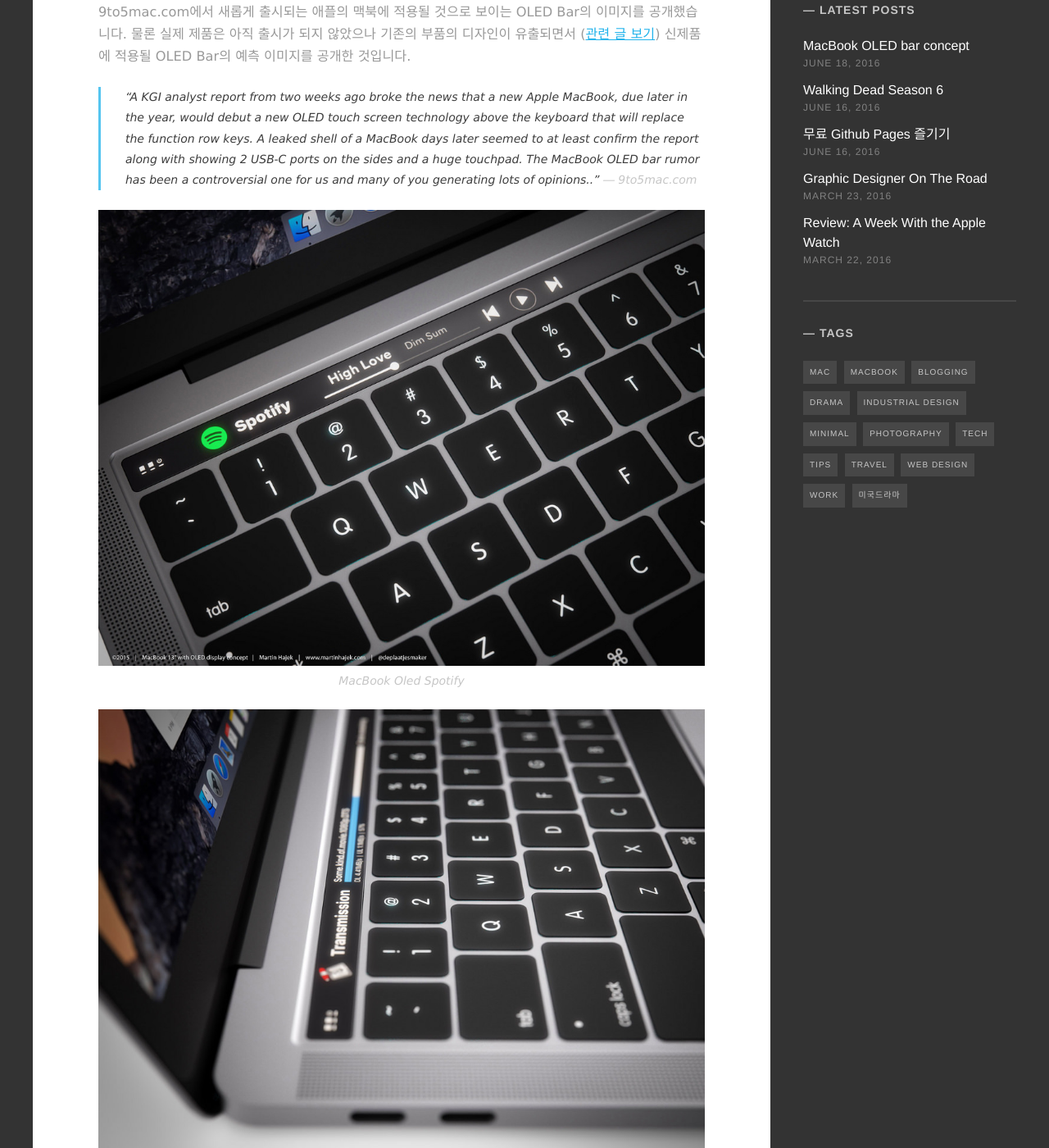
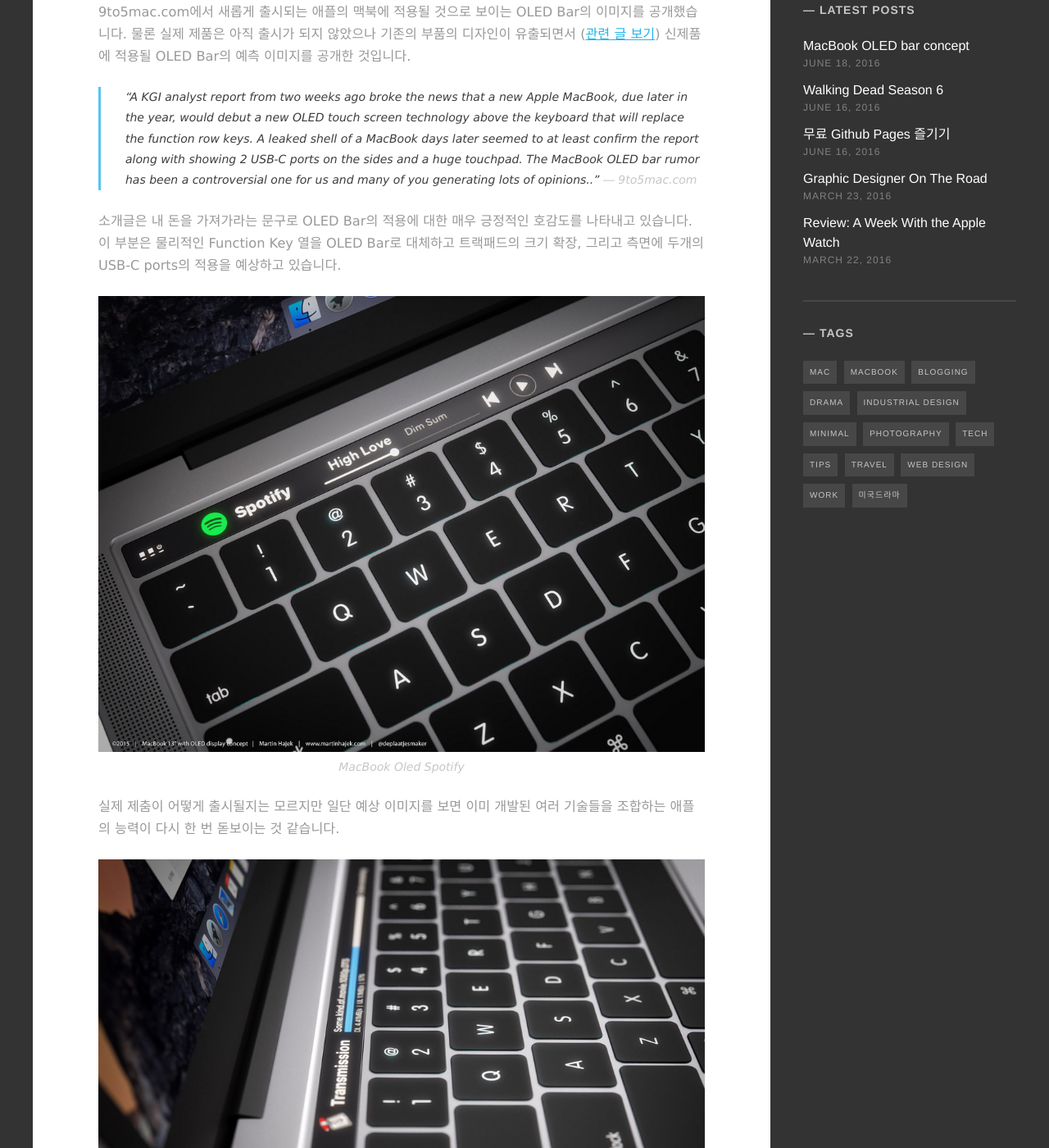
Before and after one commit to morgul71/morgul71.github.io, a Jekyll site: the page built from _posts/2016-06-18-MacBook OLED bar concept.md, in a window 1280 px wide and 1400 px high, scrolled down 916 px. Shown: the whole window at 82% size. Built offline with Jekyll 4.4.1, drawn with Linux system fonts in a browser that asks for light colours; some web fonts are replaced.

Commit message:
Update 2016-06-18-MacBook OLED bar concept.md

```diff
--- a/_posts/2016-06-18-MacBook OLED bar concept.md
+++ b/_posts/2016-06-18-MacBook OLED bar concept.md
@@ -14,6 +14,10 @@
 
 >“A KGI analyst report from two weeks ago broke the news that a new Apple MacBook, due later in the year, would debut a new OLED touch screen technology above the keyboard that will replace the function row keys. A leaked shell of a MacBook days later seemed to at least confirm the report along with showing 2 USB-C ports on the sides and a huge touchpad. The MacBook OLED bar rumor has been a controversial one for us and many of you generating lots of opinions..” <cite>― 9to5mac.com</cite>
 
+소개글은 내 돈을 가져가라는 문구로 OLED Bar의 적용에 대한 매우 긍정적인 호감도를 나타내고 있습니다. 이 부분은 물리적인 Function Key 열을 OLED Bar로 대체하고 트랙패드의 크기 확장, 그리고 측면에 두개의 USB-C ports의 적용을 예상하고 있습니다.
+
 {% include image_caption.html imageurl="/images/posts/macbook-oled-spotify.jpg" title="MacBook Oled Spotify" caption="MacBook Oled Spotify" %}
 
+실제 제춤이 어떻게 출시될지는 모르지만 일단 예상 이미지를 보면 이미 개발된 여러 기술들을 조합하는 애플의 능력이 다시 한 번 돋보이는 것 같습니다.
+
 {% include image_caption.html imageurl="/images/posts/macbook-oled-torrent.jpg" title="MacBook Oled Torrent" caption="MacBook Oled Torrent" %}
```
